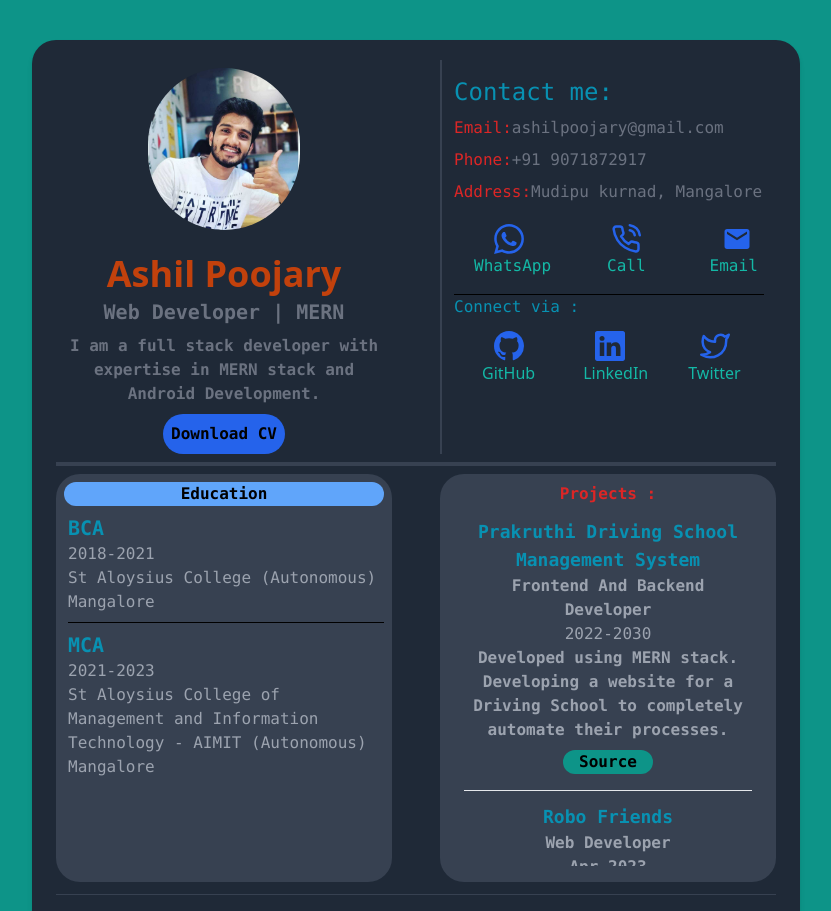
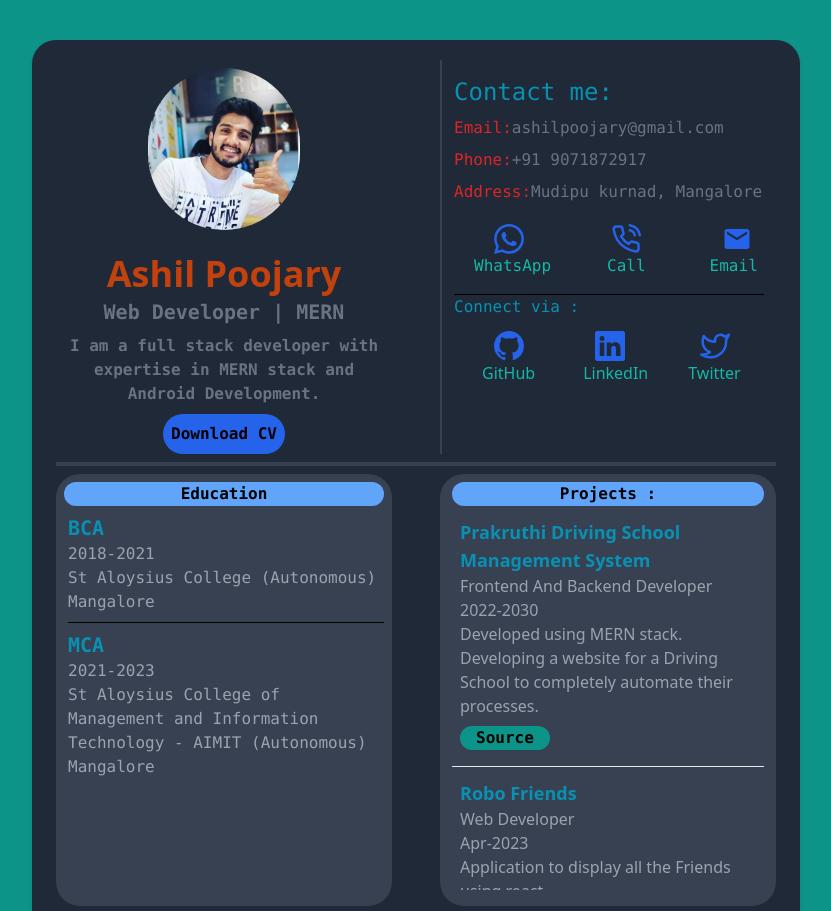
Before and after one commit to Ashil-Poojary/portfolio-old, a React (Create React App) app: page /home in a window 1280 px wide. Shown: the top 911 px of the page, without its empty margins (224-1055 px from the left). Built offline with nearby package versions, Linux system fonts and the light colour scheme.

Commit message:
final commit

```diff
--- a/src/components/ProjectList.js
+++ b/src/components/ProjectList.js
@@ -5,10 +5,6 @@ function ProjectList(props) {
     return (
         <div className='bg-gray-700 rounded-3xl justify-start px-3   pb-4'>
             <div className="text-black font-bold font-mono  bg-blue-400 rounded-full text-center mt-2 ">
-
-        <div className='bg-gray-700 rounded-3xl justify-start px-3 overflow-auto h-96  pb-4'>
-            <div className="text-red-600 font-bold font-mono ">
-
                 Projects :
             </div>
             <div className='overflow-auto h-96'>
@@ -47,8 +43,7 @@ function ProjectList(props) {
             />
             </div>
 
-            </div>
-            </div>
+
         </div>
     );
 }
```
Also changed, not shown: 8 other files (tests, documents, lock files or other folders).
